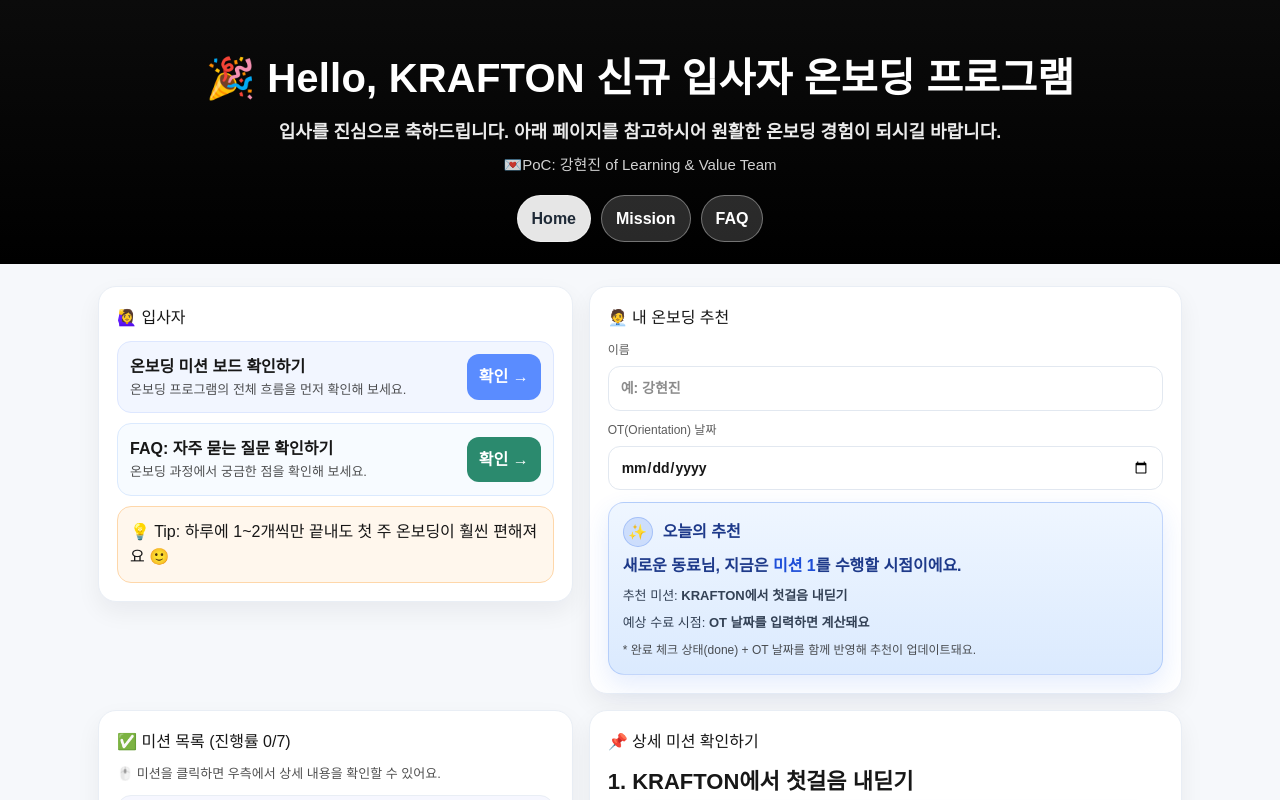
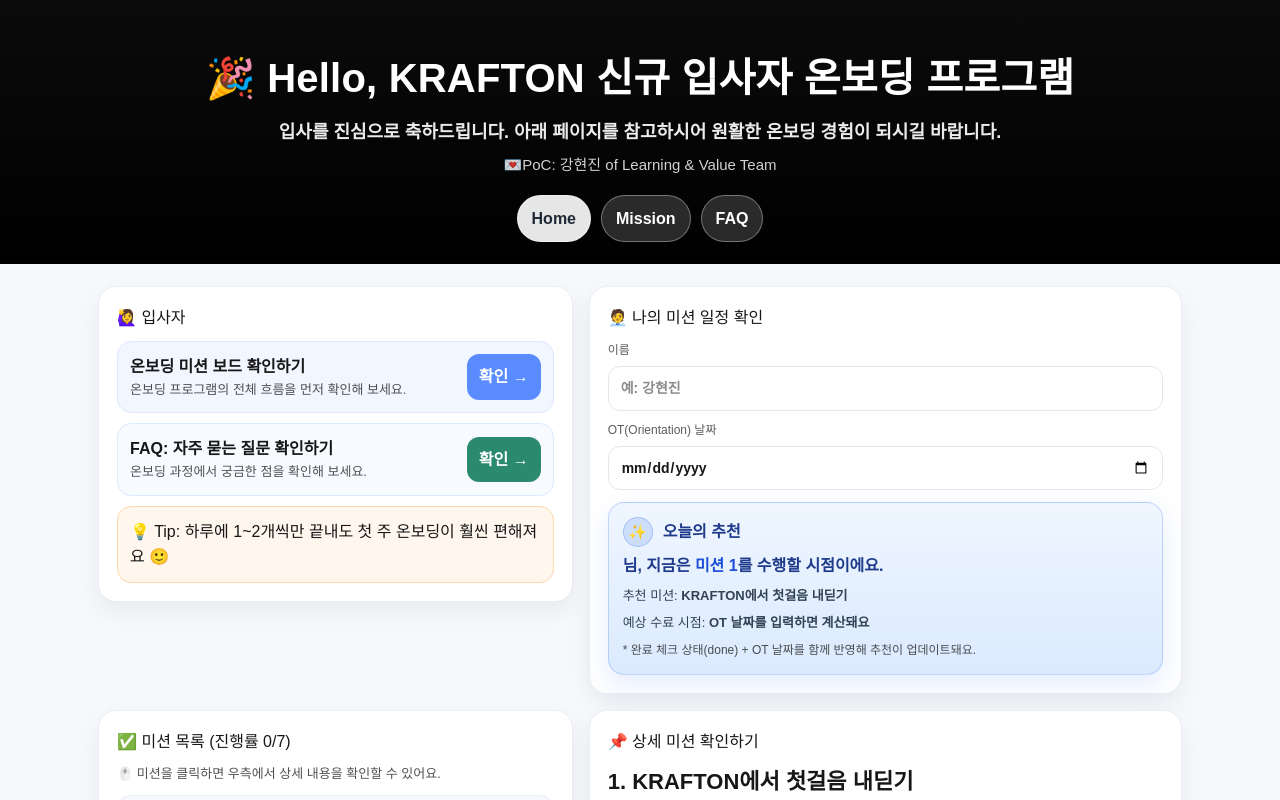
Before and after one commit to hyunjincatherine/onboarding, a Next.js app: page /onboarding/ in a window 1280 px wide. Shown: the top 800 px of the page. Built offline with nearby package versions, Linux system fonts and the light colour scheme.

Commit message:
slight change

```diff
--- a/ui/DashboardSimple.tsx
+++ b/ui/DashboardSimple.tsx
@@ -479,7 +479,7 @@
             </Card>
 
             {/* 2) 매뉴얼 카드 */}
-<Card title="🧑‍💼 내 온보딩 추천">
+<Card title="🧑‍💼 나의 미션 일정 확인">
   <div style={{ display: "grid", gap: 12 }}>
     {/* 입력 영역 */}
     <div style={{ display: "grid", gap: 10 }}>
@@ -555,7 +555,7 @@
       </div>
 
       <div style={{ fontWeight: 900, color: "#1e3a8a", lineHeight: 1.4 }}>
-      {(profile.fullName || displayName)}님, 지금은{" "}
+      {(profile.fullName)}님, 지금은{" "}
       <span style={{ color: "#1d4ed8" }}>미션 {nextMission}</span>를 수행할 시점이에요.
       </div>
 
```
